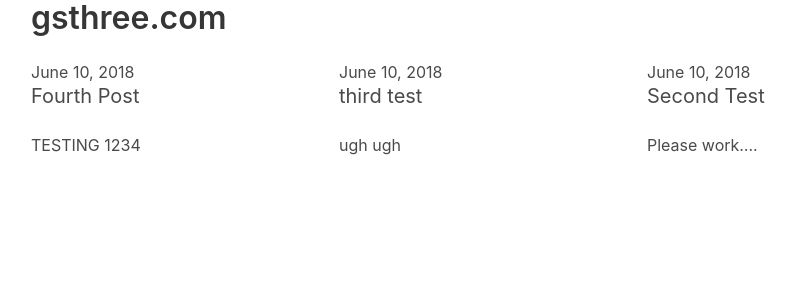
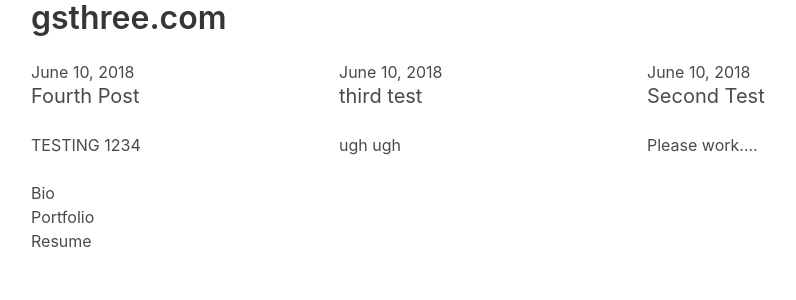
Before and after one commit to Gordon325/gsthree.com, a Jekyll site: the page built from index.html, in a window 1280 px wide. Shown: the top 300 px of the page, without its empty margins (159-955 px from the left). Built offline with Jekyll 4.4.1, drawn with Linux system fonts in a browser that asks for light colours; nearby versions of some CDN libraries.

Commit message:
Update index.html

```diff
--- a/index.html
+++ b/index.html
@@ -10,23 +10,15 @@ layout: default
 		    	<div class="column">
 			    	<p class="date">{{ post.date | date: '%B %d, %Y' }}</p>
 				    <h3 class="subtitle">{{ post.title }}</h3>
-
 				    {{ post.content }}
-
 			    </div>
-
     	{% endfor %}
     </div>
 
     <div>
-	    {% for work in site.pages %}
+	{% for page in site.pages %}
 
+		<h3>{{page.title}}</h3>
 
-				    <h3>{{page.title}}</h3>
-
-
-
-
-
-    	{% endfor %}
+	{% endfor %}
     </div>
```
